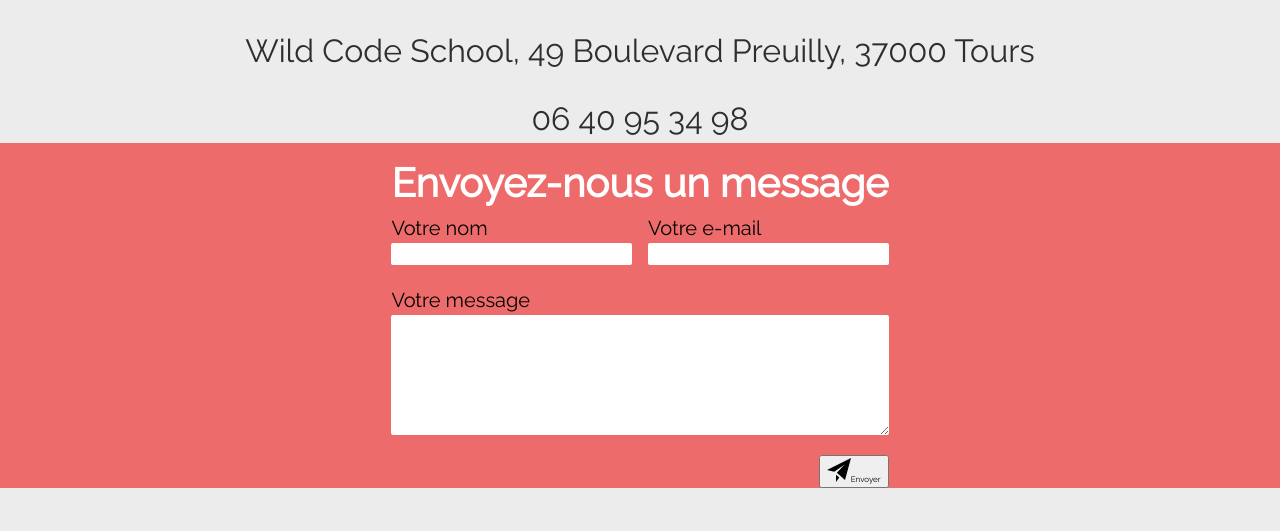
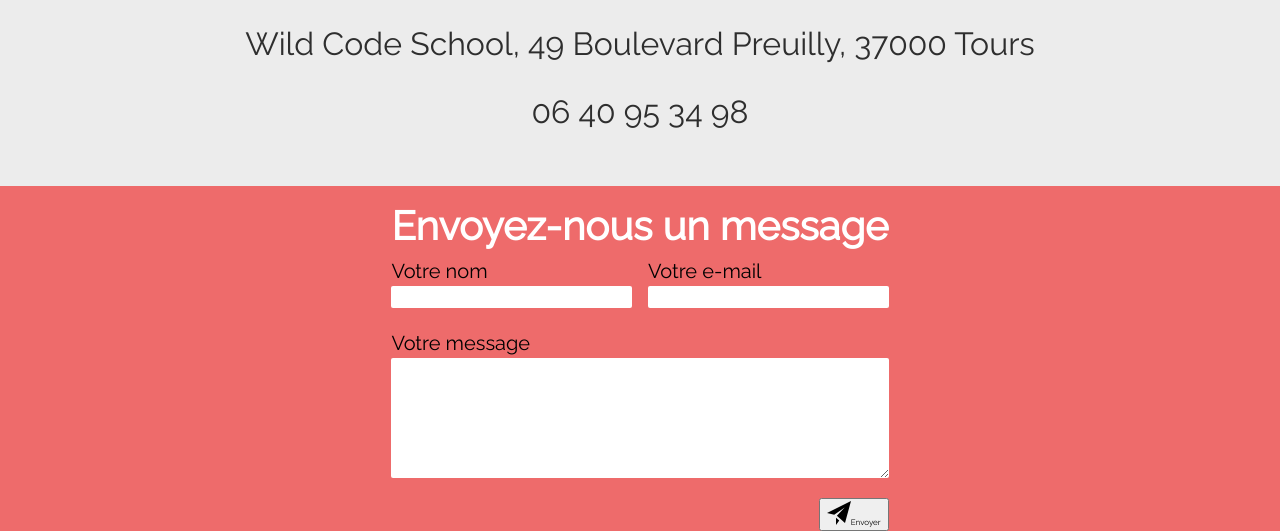
Before and after one commit to Khaleddwm/WCS-Project-1, a PHP site: page /contact.html in a window 1280 px wide. Shown: the part 450-981 px from the top of the page. Before the commit the page ends 938 px from the top, so only its background shows below. Run offline with PHP 8.4, Linux system fonts and the light colour scheme; some web fonts are replaced.

Commit message:
alignement paragraphe image

```diff
--- a/contact.html
+++ b/contact.html
@@ -29,12 +29,13 @@
                 </nav>
             </div>
       </header>
-
-      <iframe src="https://www.google.com/maps/embed?pb=!1m18!1m12!1m3!1d2700.968652241741!2d0.6664252510479954!3d47.3930445105972!2m3!1f0!2f0!3f0!3m2!1i1024!2i768!4f13.1!3m3!1m2!1s0x47fcd593e3aaaaab%3A0x5e60b318897c16ec!2sTraining%20D%C3%A9veloppeur%20Web%20-%20Wild%20Code%20School!5e0!3m2!1sen!2sfr!4v1583931727154!5m2!1sen!2sfr" width="600" height="450" frameborder="0" style="border:0;" allowfullscreen="" aria-hidden="false" tabindex="0"></iframe>
-
-          <p class ='adresse'>Wild Code School, 49 Boulevard Preuilly, 37000 Tours</p>
-          <p class ='tel'>06 40 95 34 98</p>
-
+  		  <div class="iframe">
+          <iframe src="https://www.google.com/maps/embed?pb=!1m18!1m12!1m3!1d2700.968652241741!2d0.6664252510479954!3d47.3930445105972!2m3!1f0!2f0!3f0!3m2!1i1024!2i768!4f13.1!3m3!1m2!1s0x47fcd593e3aaaaab%3A0x5e60b318897c16ec!2sTraining%20D%C3%A9veloppeur%20Web%20-%20Wild%20Code%20School!5e0!3m2!1sen!2sfr!4v1583931727154!5m2!1sen!2sfr" width="600" height="450" frameborder="0" style="border:0;" allowfullscreen="" aria-hidden="false" tabindex="0"></iframe>
+        </div>
+        <div class="adcontact">
+            <p class ='adresse'>Wild Code School, 49 Boulevard Preuilly, 37000 Tours</p>
+            <p class ='tel'>06 40 95 34 98</p>
+        </div>
         <footer class="contact scroll" id="contact">
           <div class="container2">
               <h2 class="section-title">Envoyez-nous un message</h2>
--- a/css/fix.css
+++ b/css/fix.css
@@ -6,7 +6,8 @@ footer {
 	justify-content: center;
     align-items: center;
     width:100%;
-    padding-top: 10px;
+	padding-top: 10px;
+	text-align: center;
 }
 
 /* font */
--- a/css/style.css
+++ b/css/style.css
@@ -18,7 +18,7 @@ body {
     /* font-size: 1.6rem; Déjà déclaré dans le base.css */
     /* line-height: 1.5; Déjà déclaré dans le base.css */
     color: var(--black);
-    text-align: center;
+    text-align: initial;
     margin-bottom: 35px;
     background-color: #ECECEC;
 
@@ -165,6 +165,7 @@ a {
     background-color: var(--primary);
     transform: translateY(-100%);
     transition: transform .3s;
+    text-align: center;
 /* ------------------------------------------------------------------------Font Bar de Navigation Mode Mobile------------------------------------------------------ */
     font-family: 'Raleway', sans-serif;
 
@@ -325,6 +326,16 @@ article {
 
 }
 
+.iframe{
+    display: flex;
+    justify-content: center;
+}
+
+.adcontact {
+    text-align: center;
+    margin-bottom: 50px;
+}
+
 /* Version Web */
 
 @media screen and (min-width: 576px) {
```
Also changed, not shown: index.html (+4 -4 lines).
